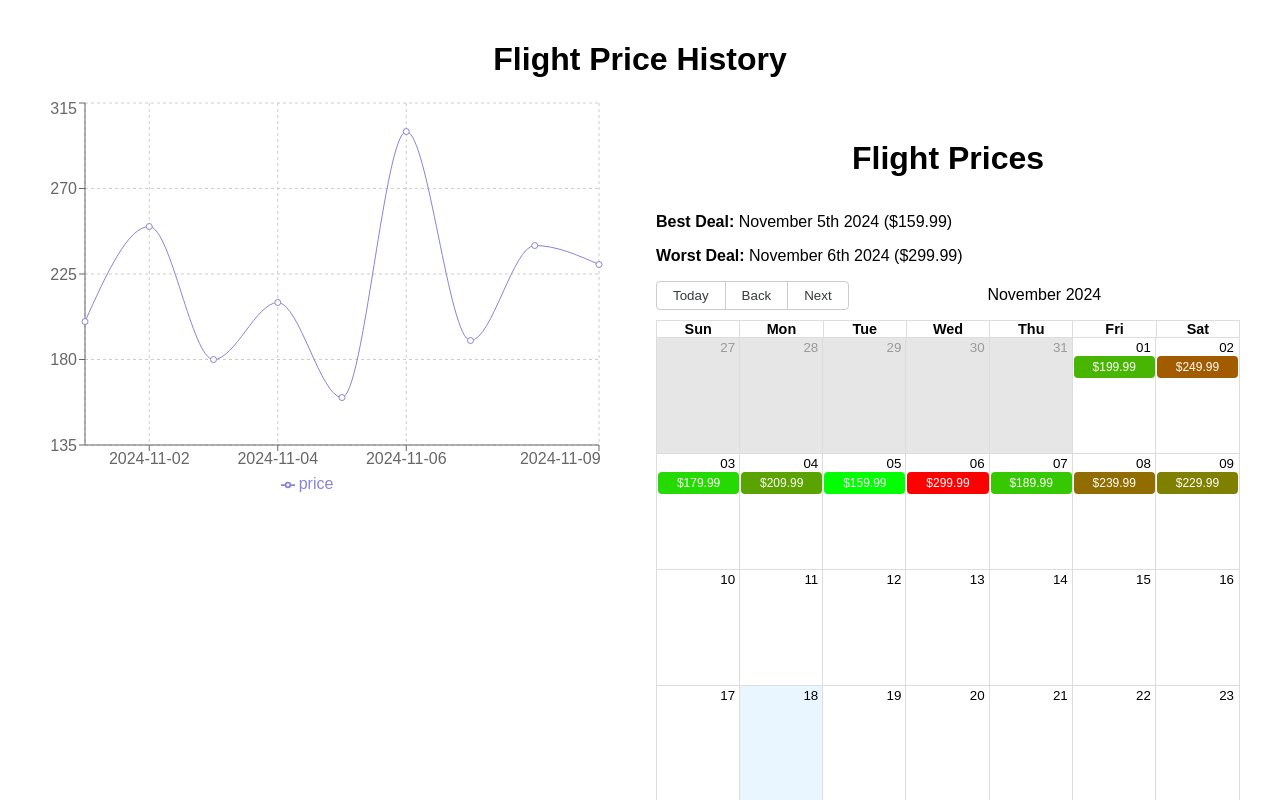
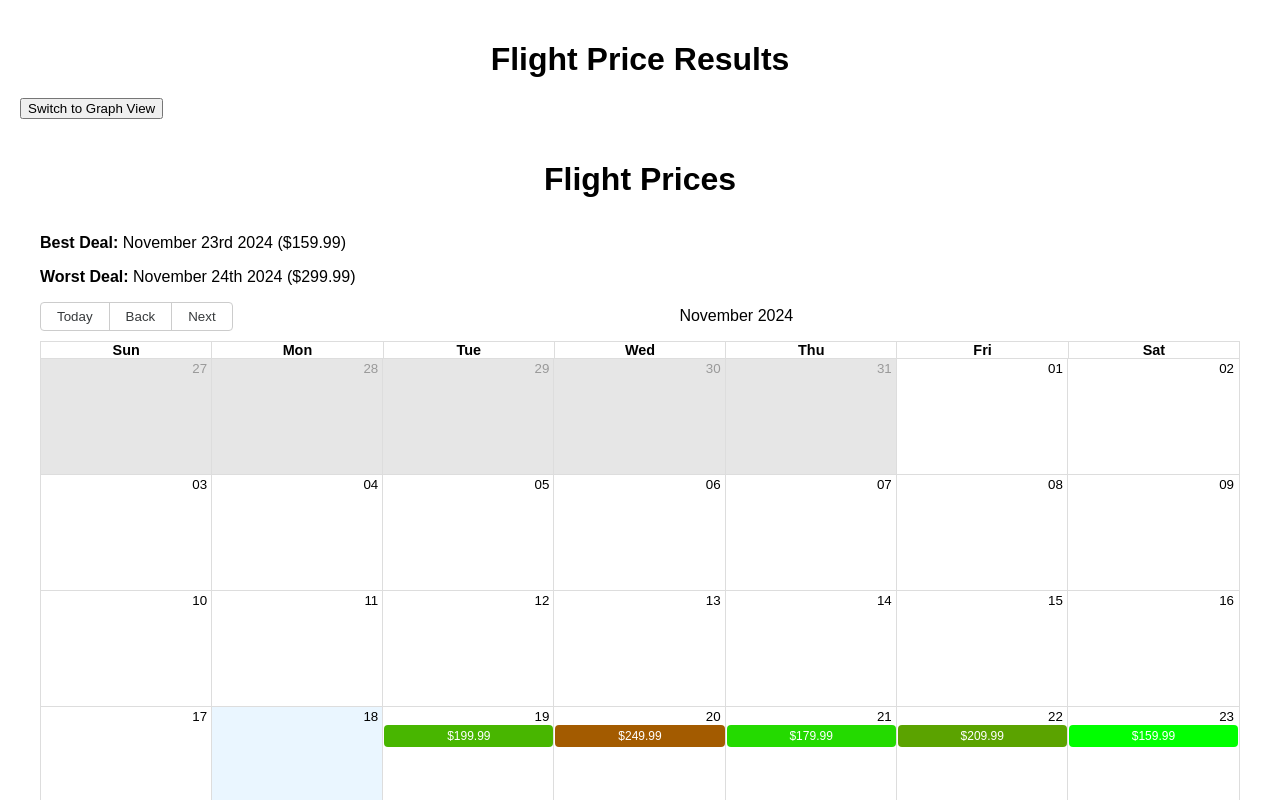
Before and after one commit to 392-f24/FlightSight, a React (Vite) app: page /results in a window 1280 px wide. Shown: the top 800 px of the page. Built offline with nearby package versions, Linux system fonts and the light colour scheme.

Commit message:
toggle between calendar and graph view

```diff
--- a/index.html
+++ b/index.html
@@ -4,7 +4,7 @@
     <meta charset="UTF-8" />
     <link rel="icon" type="image/svg+xml" href="/favicon.svg" />
     <meta name="viewport" content="width=device-width, initial-scale=1.0" />
-    <title>React App</title>
+    <title>FlightSight</title>
   </head>
   <body>
     <div id="root"></div>
--- a/src/components/Results.jsx
+++ b/src/components/Results.jsx
@@ -13,40 +13,51 @@ import {
 import './Results.css';
 
 const priceData = [
-  { date: '2024-11-01', price: 199.99 },
-  { date: '2024-11-02', price: 249.99 },
-  { date: '2024-11-03', price: 179.99 },
-  { date: '2024-11-04', price: 209.99 },
-  { date: '2024-11-05', price: 159.99 },
-  { date: '2024-11-06', price: 299.99 },
-  { date: '2024-11-07', price: 189.99 },
-  { date: '2024-11-08', price: 239.99 },
-  { date: '2024-11-09', price: 229.99 },
+  { date: '2024-11-19', price: 199.99 },
+  { date: '2024-11-20', price: 249.99 },
+  { date: '2024-11-21', price: 179.99 },
+  { date: '2024-11-22', price: 209.99 },
+  { date: '2024-11-23', price: 159.99 },
+  { date: '2024-11-24', price: 299.99 },
+  { date: '2024-11-25', price: 189.99 },
+  { date: '2024-11-26', price: 239.99 },
+  { date: '2024-11-27', price: 229.99 },
 ];
 
 const Results = () => {
   const [flightData, setFlightData] = useState([]);
+  const [viewMode, setViewMode] = useState('calendar');
 
   useEffect(() => {
     // Simulate fetching flight data or reuse hardcoded values
     const simulatedData = [
-      { date: '2024-11-01', price: 199.99 },
-      { date: '2024-11-02', price: 249.99 },
-      { date: '2024-11-03', price: 179.99 },
-      { date: '2024-11-04', price: 209.99 },
-      { date: '2024-11-05', price: 159.99 },
-      { date: '2024-11-06', price: 299.99 },
-      { date: '2024-11-07', price: 189.99 },
-      { date: '2024-11-08', price: 239.99 },
-      { date: '2024-11-09', price: 229.99 },
+      { date: '2024-11-19', price: 199.99 },
+      { date: '2024-11-20', price: 249.99 },
+      { date: '2024-11-21', price: 179.99 },
+      { date: '2024-11-22', price: 209.99 },
+      { date: '2024-11-23', price: 159.99 },
+      { date: '2024-11-24', price: 299.99 },
+      { date: '2024-11-25', price: 189.99 },
+      { date: '2024-11-26', price: 239.99 },
+      { date: '2024-11-27', price: 229.99 },
     ];
     setFlightData(simulatedData);
   }, []);
 
+  const toggleView = () => {
+    setViewMode(viewMode === 'calendar' ? 'graph' : 'calendar');
+  };
+
   return (
     <div className="results-page">
-      <h1>Flight Price History</h1>
+      <h1>Flight Price Results</h1>
+      <div className="toggle-button-container">
+        <button onClick={toggleView}>
+          Switch to {viewMode === 'calendar' ? 'Graph View' : 'Calendar View'}
+        </button>
+      </div>
       <div className="results-container">
+        {viewMode === 'graph' ? (
           <div className="chart-container">
             <ResponsiveContainer width="100%" height={400}>
               <LineChart data={flightData}>
@@ -59,7 +70,9 @@ const Results = () => {
               </LineChart>
             </ResponsiveContainer>
           </div>
+        ) : (
           <PriceCalendar priceData={priceData} />
+        )}
       </div>
     </div>
   );
```
Lines whose indentation alone changed are shown as unchanged.
